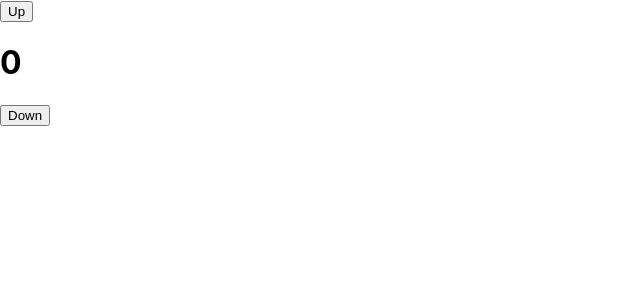
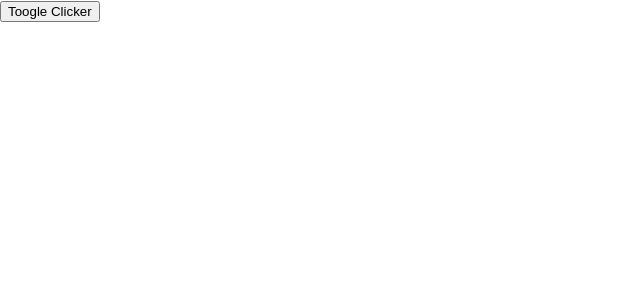
Before and after one commit to y-dubovitsky/react-3, a React (Create React App) app: page / in a window 1280 px wide. Shown: the top 300 px of the page, without its empty margins (0-640 px from the left). Built offline with nearby package versions, Linux system fonts and the light colour scheme.

Commit message:
Lesson 49 3 LiveCycle Hooks Mount/Unmount Update on Hooks

```diff
--- a/src/App.js
+++ b/src/App.js
@@ -1,9 +1,16 @@
+import React from 'react';
 import logo from './logo.svg';
 import Clicker from './Clicker';
 
 function App() {
+
+  const [isClicker, setIsClicker] = React.useState(false);
+
   return (
-    <Clicker/>
+    <>
+      <button onClick={() => setIsClicker((prevIsClicker) => !prevIsClicker)}>Toogle Clicker</button>
+      {isClicker ? <Clicker/> : ''}
+    </>
   )
 }
 
--- a/src/Clicker.jsx
+++ b/src/Clicker.jsx
@@ -4,11 +4,26 @@ export default function Clicker() {
 
     const [count, setCount] = React.useState(0);
 
-    return(
+    function down(value) {
+        let a = value - 1;
+
+        return (
+            setCount(a)
+        )
+    }
+
+    React.useEffect(() => {
+        console.log('Mount')
+
+        return () => console.log('Unmount!')
+
+    }, [count]);
+
+    return (
         <>
             <button onClick={() => setCount(prevCount => prevCount + 1)}>Up</button>
             <h1>{count}</h1>
-            <button onClick={() => setCount(count -1)}>Down</button>
+            <button onClick={() => down(count)}>Down</button>
         </>
     )
 }
```
